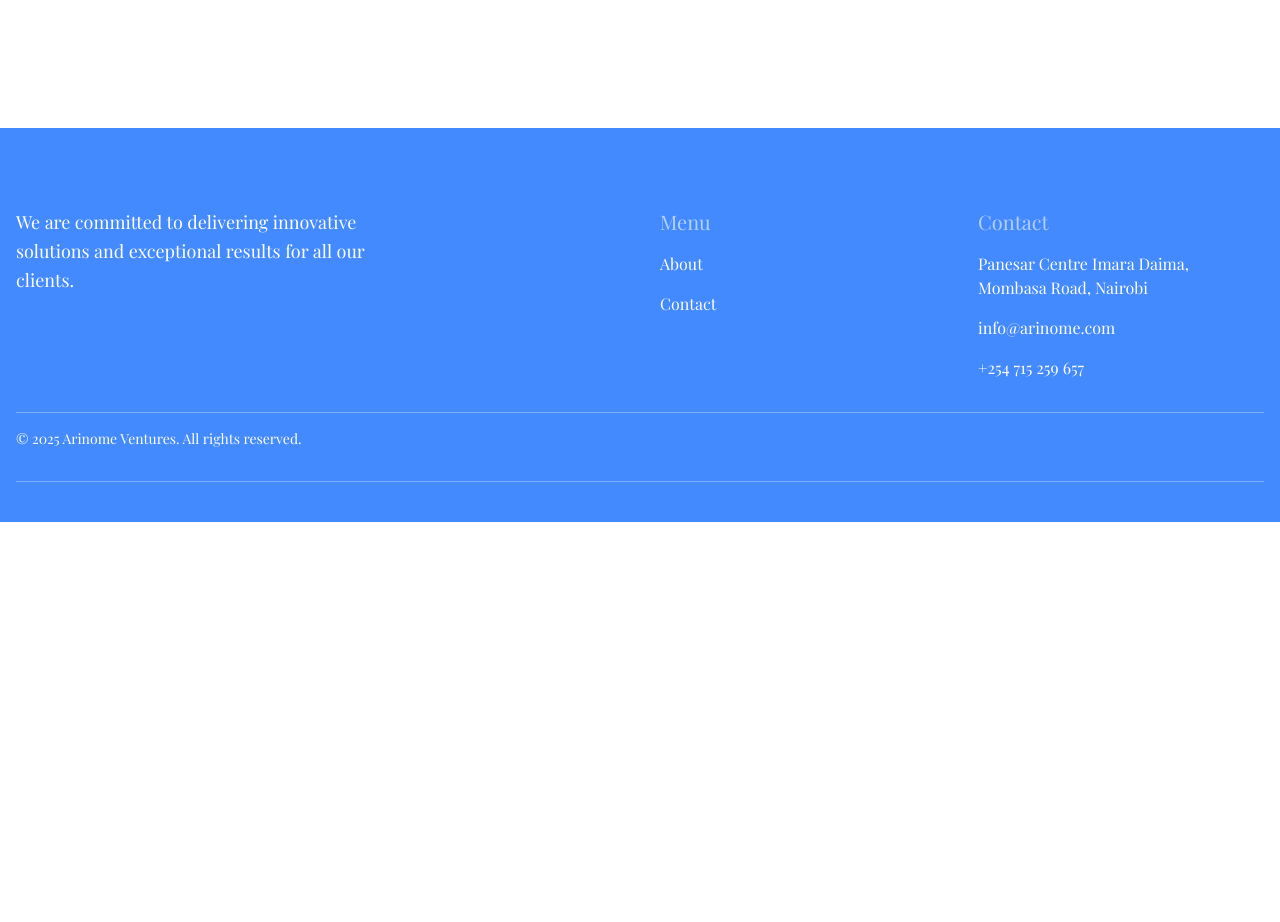
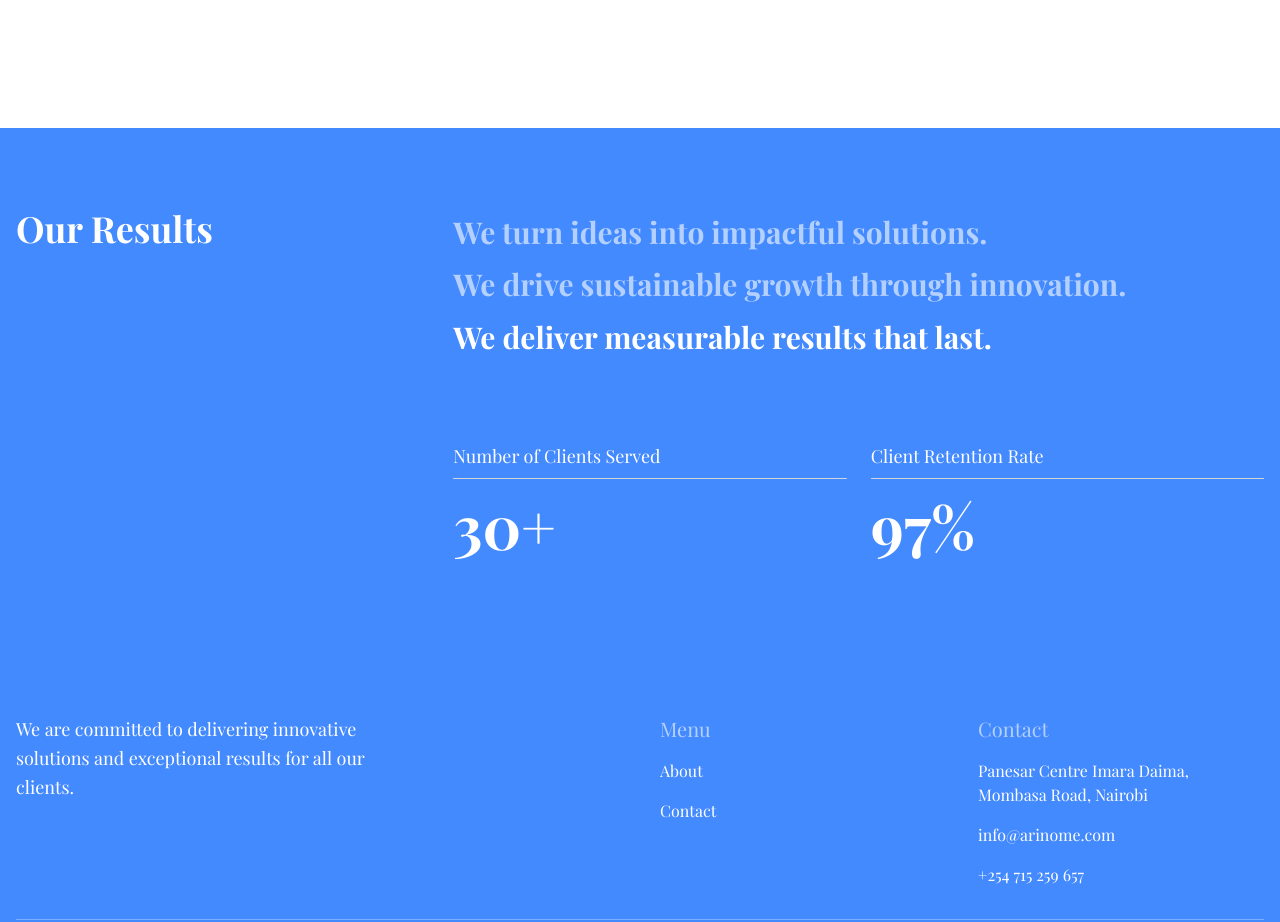
Before and after one commit to ngachadavid/arinome, a Next.js app: page /about in a window 1280 px wide. Shown: the part 1100-2022 px from the top of the page. Before the commit the page ends 1622 px from the top, so only its background shows below. Built offline with nearby package versions, Linux system fonts and the light colour scheme.

Commit message:
results component with countdown

```diff
--- a/app/(pages)/about/page.jsx
+++ b/app/(pages)/about/page.jsx
@@ -1,4 +1,5 @@
 import Intro from '@/components/about/Intro'
+import Results from '@/components/about/Results'
 import Navigation from '@/components/global/Navigation'
 import PageHero from '@/components/global/PageHero'
 import React from 'react'
@@ -9,6 +10,7 @@
     <Navigation />
     <PageHero />
     <Intro />
+    <Results />
     </>
   )
 }
--- a/components/about/Intro.jsx
+++ b/components/about/Intro.jsx
@@ -3,7 +3,7 @@
 export default function Intro() {
   return (
     <section className='bg-white'>
-        <div className='mt-80 mb-40 max-w-[1280px] px-4 2xl:px-4 mx-auto'>
+        <div className='mt-70 md:mt-80 mb-20 md:mb-40 max-w-[1280px] px-4 2xl:px-4 mx-auto'>
             <h2 className='text-black text-2xl md:text-4xl font-bold'>
                 Who we are?
             </h2>
--- /dev/null
+++ b/components/about/Results.jsx
@@ -0,0 +1,132 @@
+'use client'
+import React, { useState, useEffect, useRef } from 'react'
+
+// Custom hook for intersection observer
+const useInView = (options = {}) => {
+  const [isInView, setIsInView] = useState(false)
+  const ref = useRef()
+
+  useEffect(() => {
+    const observer = new IntersectionObserver(
+      ([entry]) => {
+        if (entry.isIntersecting) {
+          setIsInView(true)
+          // Once triggered, we can disconnect to prevent re-triggering
+          observer.disconnect()
+        }
+      },
+      {
+        threshold: 0.3,
+        ...options
+      }
+    )
+
+    if (ref.current) {
+      observer.observe(ref.current)
+    }
+
+    return () => observer.disconnect()
+  }, [])
+
+  return [ref, isInView]
+}
+
+// Custom hook for animating numbers
+const useCountUp = (end, duration = 2000, start = 0, isActive = false) => {
+  const [count, setCount] = useState(start)
+
+  useEffect(() => {
+    if (!isActive) return
+
+    let startTime
+    const animate = (currentTime) => {
+      if (!startTime) startTime = currentTime
+      const progress = Math.min((currentTime - startTime) / duration, 1)
+
+      // Easing function for smooth animation
+      const easeOutQuart = 1 - Math.pow(1 - progress, 4)
+      const currentCount = Math.floor(easeOutQuart * (end - start) + start)
+
+      setCount(currentCount)
+
+      if (progress < 1) {
+        requestAnimationFrame(animate)
+      } else {
+        setCount(end)
+      }
+    }
+
+    requestAnimationFrame(animate)
+  }, [end, duration, start, isActive])
+
+  return count
+}
+
+// Component for animated stat
+const AnimatedStat = ({ title, value, suffix = '', isActive }) => {
+  // Extract number from value (handles "30+" format)
+  const numericValue = parseInt(value.toString().replace(/[^\d]/g, ''))
+  const hasPlus = value.toString().includes('+')
+  const hasPercent = value.toString().includes('%')
+
+  const animatedValue = useCountUp(numericValue, 2000, 0, isActive)
+
+  const displayValue = hasPlus ? `${animatedValue}+` : hasPercent ? `${animatedValue}%` : animatedValue
+
+  return (
+    <div>
+      <h3 className="text-white text-lg font-medium">{title}</h3>
+      <div className="mt-2 h-[1px] bg-gray-300 rounded"></div>
+      <p className="mt-4 text-3xl md:text-6xl font-bold text-white">
+        {displayValue}
+      </p>
+    </div>
+  )
+}
+
+export default function Results() {
+  const [ref, isInView] = useInView()
+
+  return (
+    <section className="bg-[#448AFF] text-white py-20">
+      <div className="max-w-[1280px] px-4 2xl:px-0 mx-auto flex flex-col md:flex-row gap-8">
+
+        {/* Left Side */}
+        <div className="w-full md:w-1/3">
+          <h2 className="text-white text-2xl md:text-4xl font-bold">Our Results</h2>
+        </div>
+
+        {/* Right Side */}
+        <div className="w-full md:w-2/3 space-y-6">
+          {/* Statements */}
+          <div className="space-y-1">
+            <p className="text-white/60 text-lg md:text-3xl font-semibold leading-relaxed">
+              We turn ideas into impactful solutions.
+            </p>
+            <p className="text-white/60 text-lg md:text-3xl font-semibold leading-relaxed">
+              We drive sustainable growth through innovation.
+            </p>
+            <p className="text-white text-lg md:text-3xl font-semibold leading-relaxed">
+              We deliver measurable results that last.
+            </p>
+          </div>
+
+          {/* Stats */}
+          <div ref={ref} className="grid grid-cols-2 gap-6 mt-20">
+            <AnimatedStat
+              title="Number of Clients Served"
+              value="30+"
+              isActive={isInView}
+            />
+            <AnimatedStat
+              title="Client Retention Rate"
+              value="97%"
+              isActive={isInView}
+            />
+          </div>
+        </div>
+
+      </div>
+    </section>
+  )
+}
```
